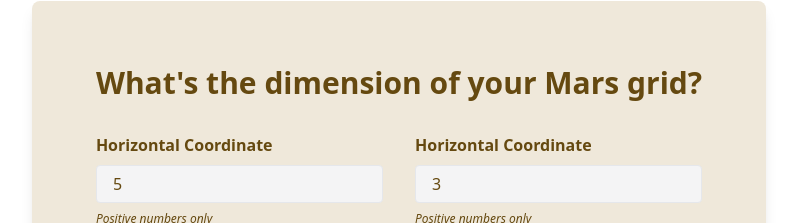
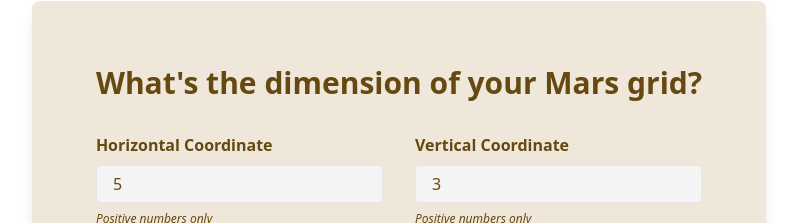
Before and after one commit to nuriaricart/martian-robots, a React (Vite) app: page / in a window 1280 px wide. Shown: the part 210-433 px from the top of the page, without its empty margins (241-1038 px from the left). Built offline with nearby package versions, Linux system fonts and the light colour scheme.

Commit message:
fix: update grid form label text

```diff
--- a/src/components/forms/GridForm.tsx
+++ b/src/components/forms/GridForm.tsx
@@ -15,11 +15,12 @@ const CoordinateInput = (props: {
   gridCoord: Coordinate;
   setGridCoord: React.Dispatch<React.SetStateAction<Coordinate>>;
   keyValue: string;
+  labelText: string;
 }) => {
-  const { gridCoord, setGridCoord, keyValue } = props;
+  const { gridCoord, setGridCoord, keyValue, labelText } = props;
   return (
     <InputWrapper
-      labelText="Horizontal Coordinate"
+      labelText={labelText}
       value={gridCoord[keyValue]}
       type="number"
       keyValue={keyValue}
@@ -58,11 +59,13 @@ function GridForm(props: FormProps) {
             gridCoord={gridCoord}
             setGridCoord={setGridCoord}
             keyValue="x"
+            labelText="Horizontal Coordinate"
           />
           <CoordinateInput
             gridCoord={gridCoord}
             setGridCoord={setGridCoord}
             keyValue="y"
+            labelText="Vertical Coordinate"
           />
         </div>
         <Button
```
